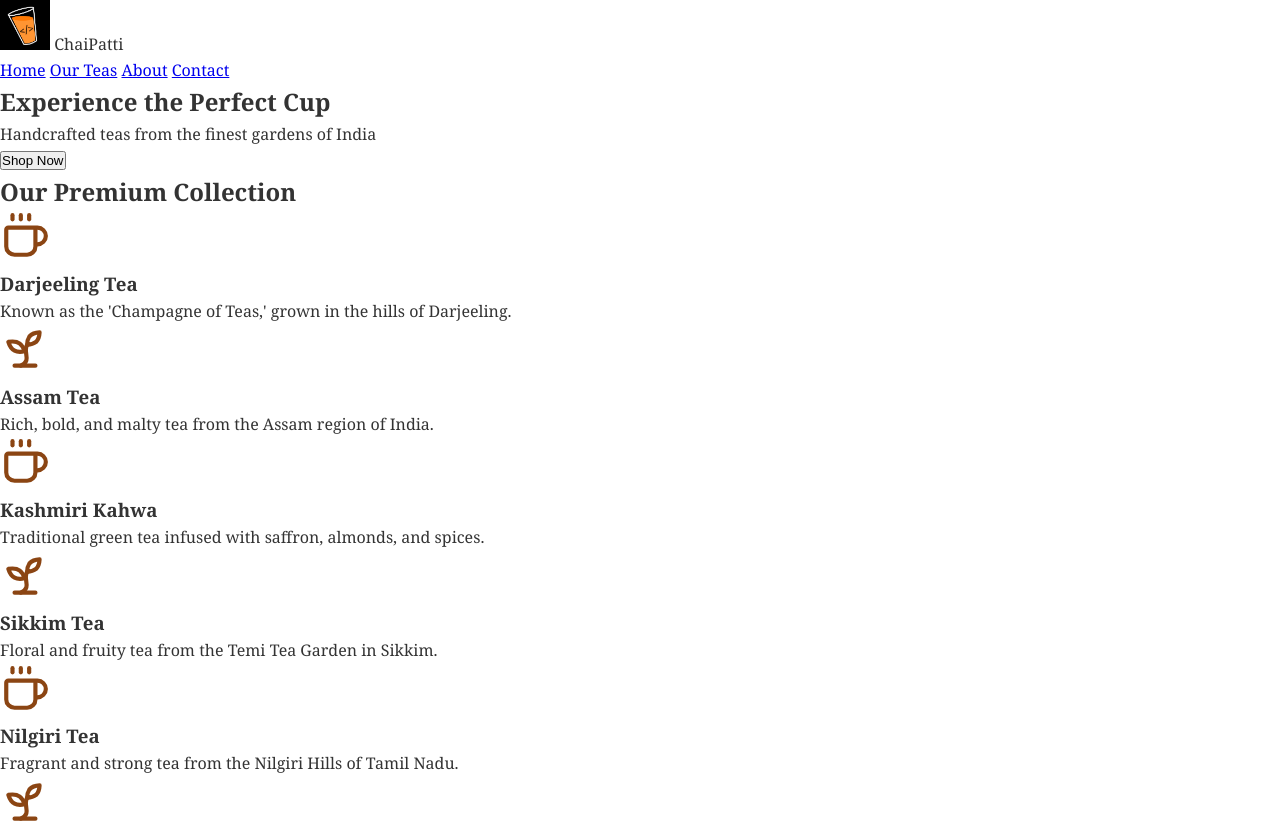
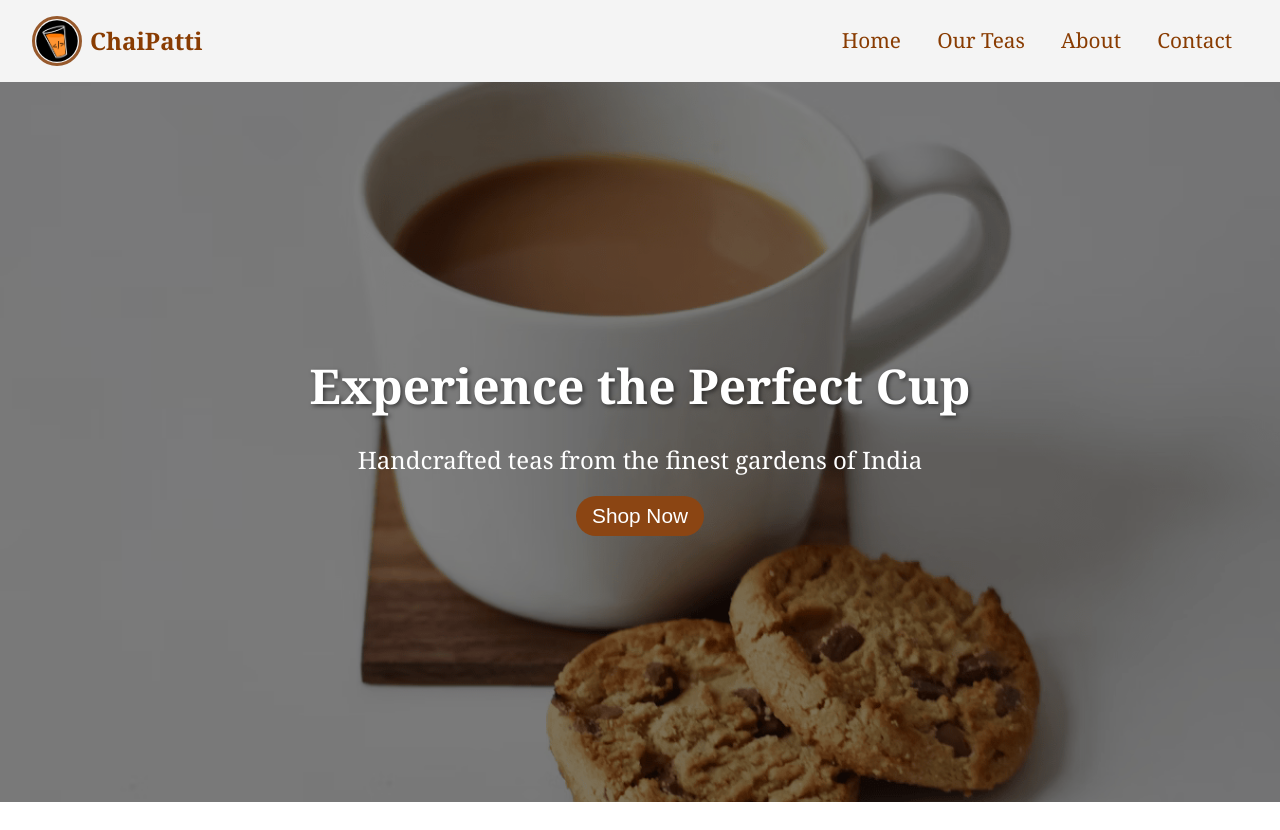
Before and after one commit to prateek3422/Css-Assigment, a website: page landing-page-challenge-4grwgkkt/landing-page-3/index.html in a window 1280 px wide. Shown: the top 830 px of the page. Drawn offline with Linux system fonts and the light colour scheme.

Commit message:
landing page 3 completed

```diff
--- a/landing-page-challenge-4grwgkkt/landing-page-3/challenge.css
+++ b/landing-page-challenge-4grwgkkt/landing-page-3/challenge.css
@@ -13,64 +13,154 @@ body {
 
 .header {
   /* Define header styles here */
+  display: flex;
+  justify-content: space-between;
+  align-items: center;
+  padding: 1rem 2rem;
+  background-color: #f4f4f4;
 }
 
 .logo {
   /* Define logo styles here */
+  display: flex;
+  align-items: center;
+  gap: 0.5rem;
+  font-size: 1.5rem;
+  font-weight: bold;
+  color: #893c02;
 }
 
 .logo img {
   /* Define image styles within the logo here */
+  border-radius: 50%;
+  padding: 0.08rem;
+  border: 3px solid #97592c;
 }
 
 .nav-menu a {
   /* Define navigation link styles here */
+  text-decoration: none;
+  color: #893c02;
+  padding: 0.5rem 1rem;
+  font-size: 1.3rem;
+  border-radius: 5px;
+  /* transition: background-color 0.3s; */
 }
 
 .nav-menu a:hover {
   /* Define hover styles for navigation links here */
+  background-color: #97592c;
+  color: #fff;
+  transition: all 0.5s ease;
 }
 
 .hero {
   /* Define hero section styles here */
+  display: flex;
+  justify-content: center;
+  align-items: center;
+  height: calc(100vh - 80px);
+  background-image: url("./assets/chaipatti.png");
+  background-size: cover;
+  background-position: 0 50%;
+  text-align: center;
+  background-repeat: no-repeat;
+}
+
+.hero-text {
+  background-color: #00000080;
+  width: 100%;
+  height: 100%;
+  display: flex;
+  justify-content: center;
+  align-items: center;
+  flex-direction: column;
 }
 
 .hero-text h1 {
   /* Define styles for h1 in hero-text here */
+  font-size: 3rem;
+  color: #fff;
+  text-shadow: 2px 2px 4px #00000080;
+  margin-bottom: 1rem;
 }
 
 .hero-text p {
   /* Define styles for paragraph in hero-text here */
+  font-size: 1.5rem;
+  color: #fff;
+  margin-bottom: 1rem;
 }
 
 .shop-button {
   /* Define shop button styles here */
+  background-color: #8b4513;
+  color: #fff;
+  padding: 0.5rem 1rem;
+  border: none;
+  border-radius: 30px;
+  font-size: 1.3rem;
+  cursor: pointer;
 }
 
 .shop-button:hover {
   /* Define hover styles for shop button here */
+  background-color: #97592c;
+  transition: all 0.5s ease-in-out;
 }
 
 .tea-collection {
   /* Define tea collection section styles here */
+  display: flex;
+  flex-direction: column;
+  align-items: center;
+  max-width: 80%;
+  margin: 0 auto;
+  padding: 2rem 0;
+  /* text-align: center; */
 }
 
 .tea-collection h2 {
   /* Define styles for h2 in tea collection here */
+  font-size: 2.5rem;
+  margin-bottom: 1rem;
+  color: #893c02;
+  font-weight: 700;
 }
 
 .tea-cards {
   /* Define tea cards container styles here */
+  display: grid;
+  grid-template-columns: repeat(3, 1fr);
+  gap: 1rem;
+  justify-content: center;
+  align-items: center;
 }
 
 .tea-card {
   /* Define styles for each tea card here */
+  display: flex;
+  flex-direction: column;
+  text-align: center;
+  align-items: center;
+  padding: 1rem;
+  /* border: 1px solid #ccc; */
+  border-radius: 5px;
+  box-shadow: 2px -1px 12px rgba(0, 0, 0, 0.1);
+  width: 70%;
+  margin: 0 auto;
 }
 
 .tea-card h3 {
   /* Define styles for tea card headings here */
+  text-align: center;
+  font-size: 1rem;
+  color: #893c02;
 }
 
 .tea-card p {
   /* Define styles for tea card paragraph text here */
+  text-align: center;
+  font-size: 1rem;
+  color: #333;
 }
```
